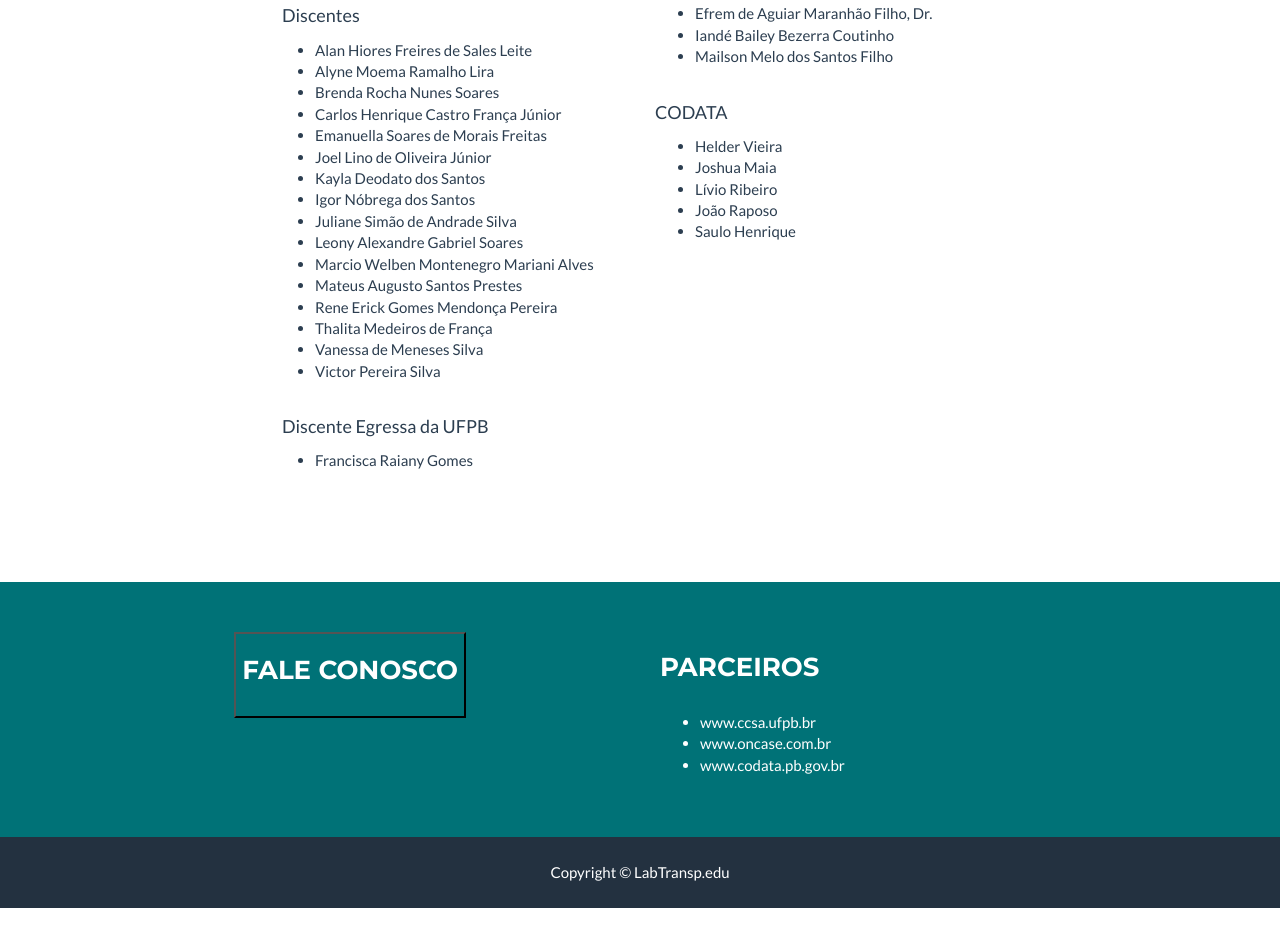
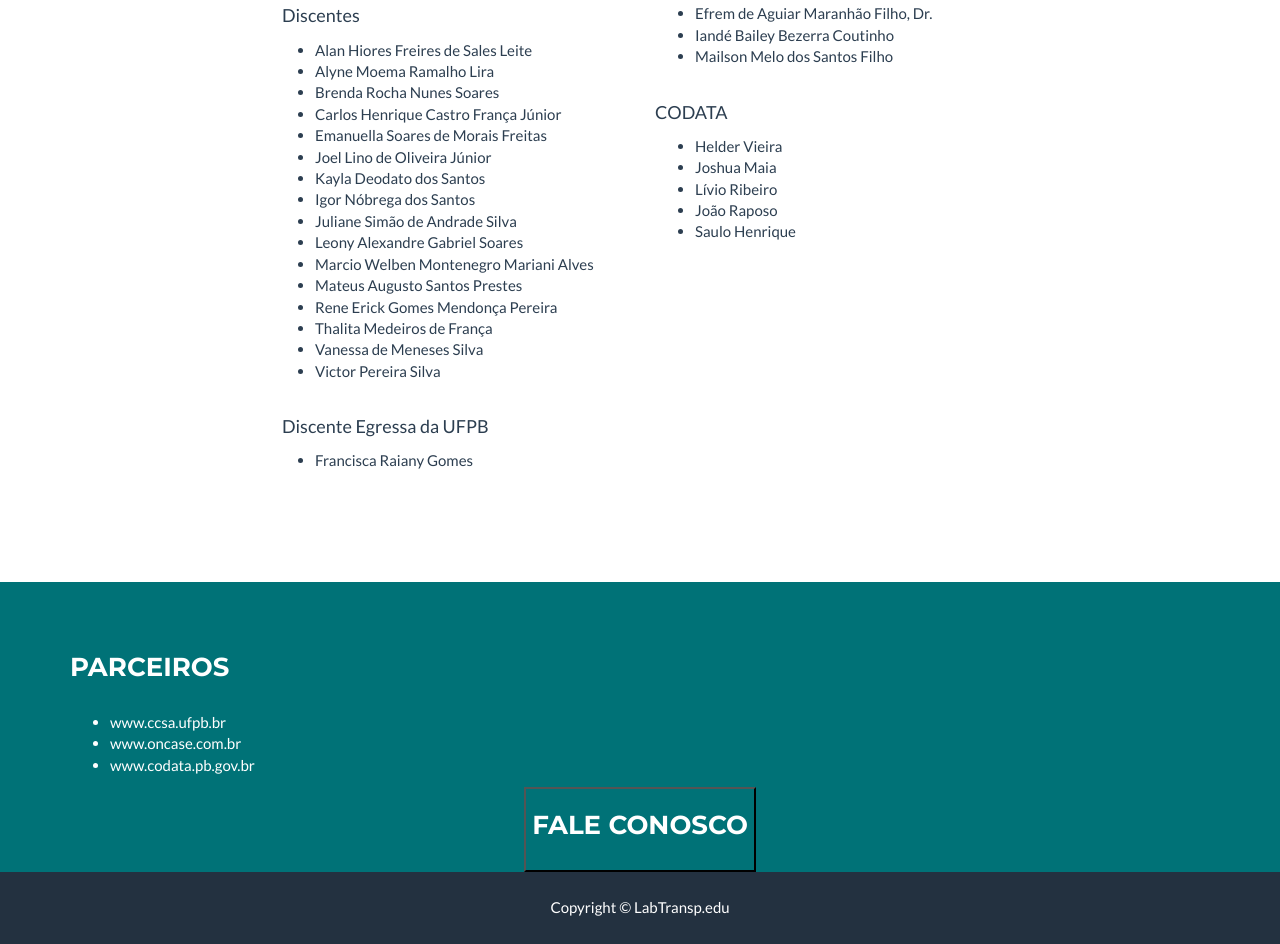
Before and after one commit to labtransp/labtransp.github.io, a plain HTML site: page index.html in a window 1280 px wide. Shown: the part 2198-3142 px from the top of the page. Before the commit the page ends 3106 px from the top, so only its background shows below. Drawn offline with nearby package versions, Linux system fonts and the light colour scheme.

Commit message:
index
mudança nos links

```diff
--- a/index.html
+++ b/index.html
@@ -219,21 +219,14 @@ O foco do LABTRANSP é promover a cultura de dados abertos, de caráter público
     <footer class="text-center">
         <div class="footer-above">
             <div class="container">
-                <div class="row">
-                    <div class="footer-col col-md-4" >
-                    <button style="background-color:transparent;" onclick="window.location.href='http://www.transparencia.pub/contato/contato.html'"><h3>Fale conosco</h3></button>
 
-                    </div>
-                  <div class="footer-col col-md-4">
                     <h3 align="left">Parceiros</h3>
                       <ul>
                       <li>www.ccsa.ufpb.br</li>
-					  <li>www.oncase.com.br</li>
+					   <li>www.oncase.com.br</li>
 					  <li>www.codata.pb.gov.br</li>
                       </ul>
-                   </div>
-
-                </div>
+                <button style="background-color:transparent;" onclick="window.location.href='http://www.transparencia.pub/contato/contato.html'"><h3>Fale conosco</h3></button>
             </div>
         </div>
         <div class="footer-below">
```
